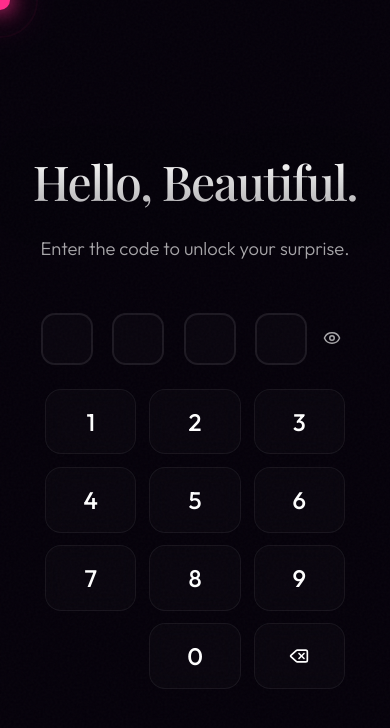
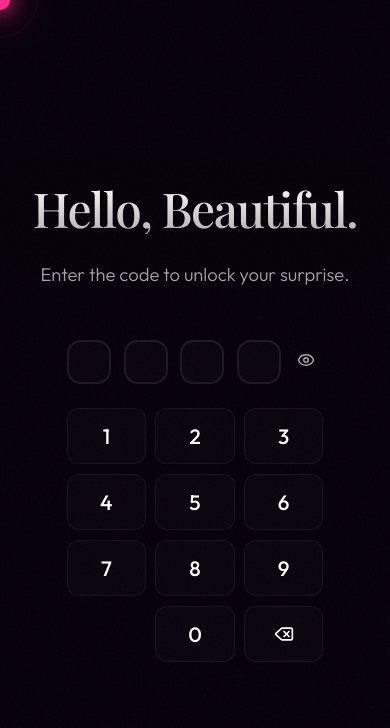
Before and after one commit to swajal-indorkar/Lucid, a React (Vite) app: page / in a window 390 px wide. Shown: the top 728 px of the page. Built offline with nearby package versions, Linux system fonts and the light colour scheme; a web font is replaced by a local one.

Commit message:
Fix letter text overflow on mobile screens

```diff
--- a/src/index.css
+++ b/src/index.css
@@ -173,8 +173,9 @@ section { min-height: 100vh; display: flex; flex-direction: column; justify-cont
 
 .hw-line {
   min-height: 1.8em;
-  white-space: nowrap;
-  overflow: hidden;
+  white-space: pre-wrap;
+  word-wrap: break-word;
+  overflow-wrap: break-word;
 }
 
 .hw-line-placeholder {
@@ -358,4 +359,16 @@ footer { text-align: center; padding: 5rem 0; position: relative; background: li
   .timeline-panel { padding: 2.5rem; }
   .promise-actions { flex-direction: column; align-items: center; }
 }
-@media (max-width: 480px) { section { padding: 6rem 0; } .note-card { height: 240px; padding: 2rem; } .timeline-panel { padding: 2rem; } .swipe-container { height: 400px; } .letter-content { font-size: 1.4rem; padding: 1.5rem; } }
+@media (max-width: 480px) {
+  section { padding: 6rem 0; }
+  .note-card { height: 240px; padding: 2rem; }
+  .timeline-panel { padding: 2rem; }
+  .swipe-container { height: 400px; }
+  .letter-content { font-size: 1.4rem; padding: 1.5rem; }
+  .hw-letter { padding: 1.5rem 1.2rem; }
+  .hw-line { font-size: 1.15rem; line-height: 1.5; white-space: pre-wrap; }
+  .pin-dots { gap: 0.8rem; }
+  .pin-dot { width: 44px; height: 44px; font-size: 1.2rem; }
+  .pin-keypad { max-width: 260px; gap: 0.6rem; }
+  .pin-key { font-size: 1.3rem; border-radius: 12px; }
+}
```
